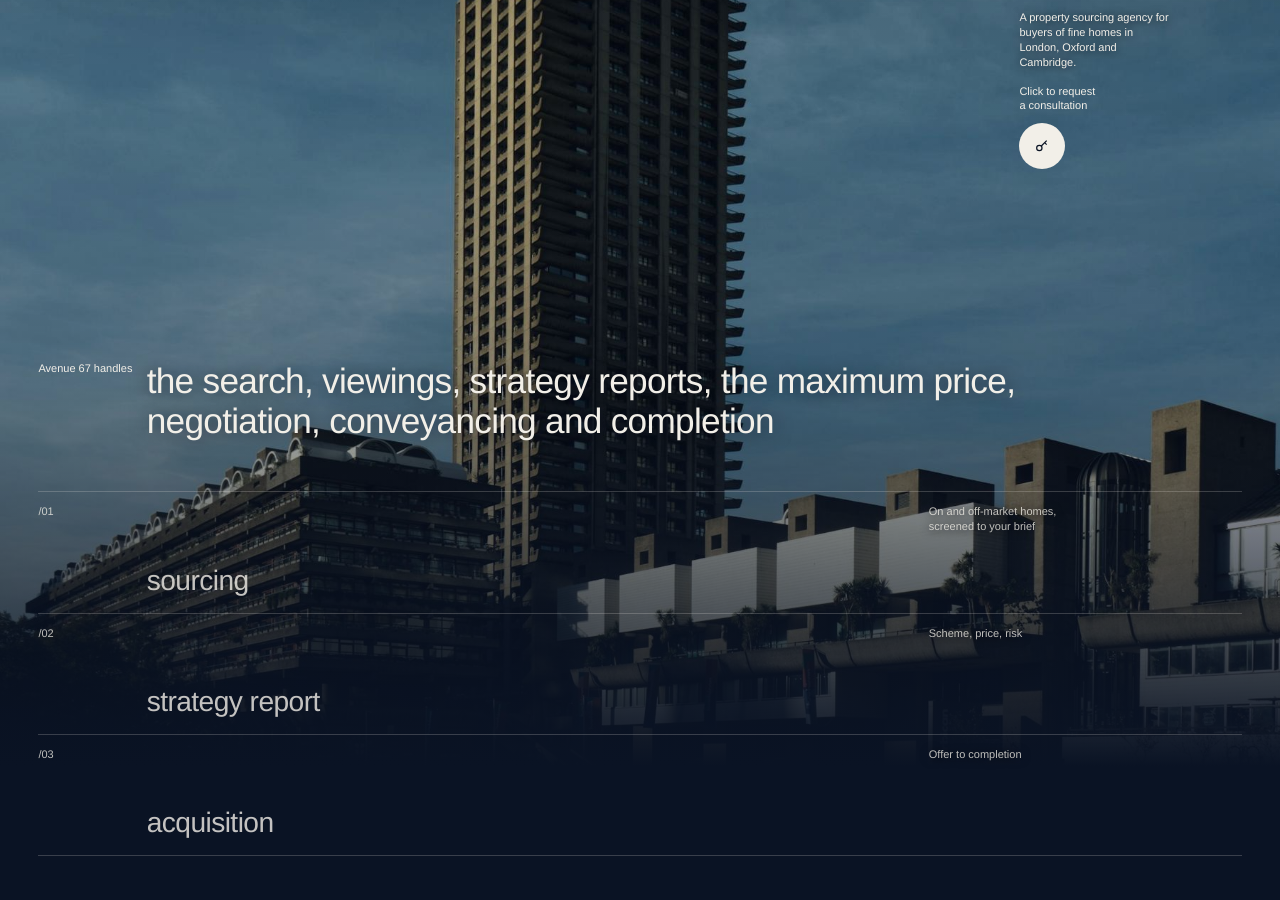
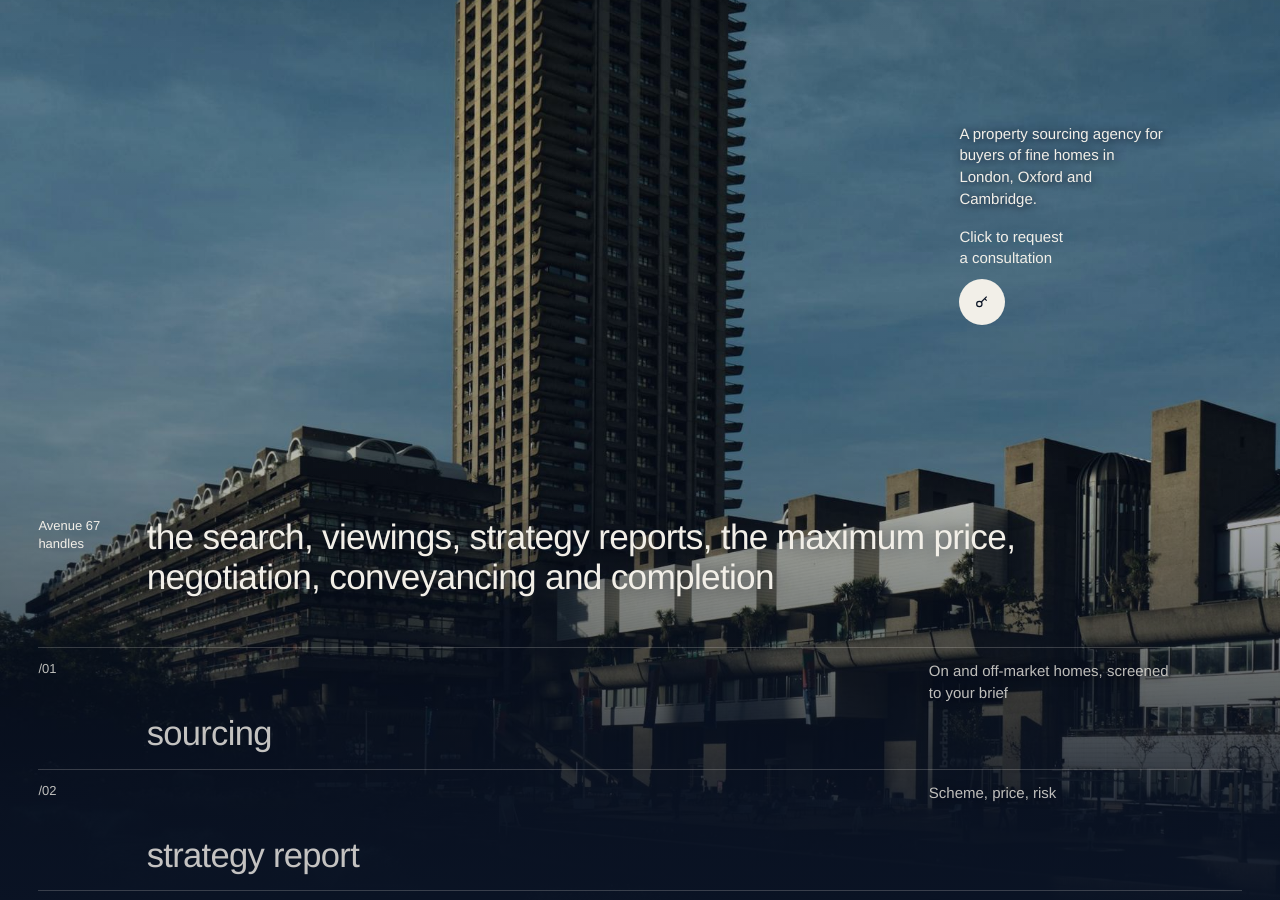
Before and after one commit to syqgenesis/avenue62, a plain HTML site: page index.html in a window 1280 px wide. Shown: the part 260-1160 px from the top of the page. Drawn offline with Linux system fonts and the light colour scheme.

Commit message:
Larger small text, lower intro block
Co-Authored-By: Claude Opus 5.5 <noreply@anthropic.com>

```diff
--- a/index.html
+++ b/index.html
@@ -26,10 +26,10 @@
 * { box-sizing: border-box; }
 [hidden] { display: none !important; }
 html { scroll-behavior: smooth; overflow-x: clip; }
-body { margin: 0; background: var(--ink); color: var(--ivory); font: 400 11px/1.35 var(--sans); -webkit-font-smoothing: antialiased; overflow-x: hidden; }
+body { margin: 0; background: var(--ink); color: var(--ivory); font: 400 13px/1.4 var(--sans); -webkit-font-smoothing: antialiased; overflow-x: hidden; }
 a { color: inherit; text-decoration: none; }
 p { margin: 0; }
-.tiny { font-size: 11px; line-height: 1.35; font-weight: 400; }
+.tiny { font-size: 13px; line-height: 1.4; font-weight: 400; }
 :focus-visible { outline: 1px solid var(--ivory); outline-offset: 4px; }
 
 /* Photo zone */
@@ -44,7 +44,7 @@ p { margin: 0; }
 .dots i:first-child { background: var(--ivory); }
 
 .title { margin: 3vw 0 0 2%; font: 300 clamp(56px, 9.2vw, 150px)/.86 var(--sans); letter-spacing: -0.055em; white-space: nowrap; }
-.intro { display: grid; gap: 14px; width: 150px; margin: 5vw 6% 0 auto; }
+.intro { display: grid; gap: 16px; width: 210px; margin: 13vw 6% 0 auto; font-size: 15px; line-height: 1.45; }
 .intro .cta { display: grid; gap: 10px; justify-items: start; }
 .key { width: 46px; height: 46px; border-radius: 50%; background: var(--ivory); color: var(--ink); display: grid; place-items: center; transition: background-color .4s, transform .5s cubic-bezier(.2,.7,.2,1); }
 a:hover .key, button.key:hover { background: var(--champagne); transform: translateY(2px); }
@@ -62,9 +62,9 @@ a:hover .key, button.key:hover { background: var(--champagne); transform: transl
 .row { display: grid; grid-template-columns: 9% 1fr 26%; min-height: 9.5vw; padding: 12px 0 18px; border-top: 1px solid var(--line); }
 .row:last-child { border-bottom: 1px solid var(--line); }
 .row .n { color: var(--mist); }
-.row h2 { grid-column: 2; align-self: end; margin: 0; font: 300 clamp(22px, 2.2vw, 34px)/1 var(--sans); letter-spacing: -0.02em; color: rgba(242,239,232,.8); transition: color .4s; }
+.row h2 { grid-column: 2; align-self: end; margin: 0; font: 300 clamp(26px, 2.7vw, 42px)/1 var(--sans); letter-spacing: -0.02em; color: rgba(242,239,232,.8); transition: color .4s; }
 .row:hover h2 { color: var(--ivory); }
-.row .d { grid-column: 3; grid-row: 1; display: grid; gap: 8px; align-content: start; color: var(--mist); max-width: 150px; }
+.row .d { grid-column: 3; grid-row: 1; display: grid; gap: 8px; align-content: start; color: var(--mist); max-width: 240px; font-size: 15px; line-height: 1.45; }
 
 /* Close */
 .close { position: relative; isolation: isolate; min-height: 100svh; padding: 18vh var(--g) 0; display: flex; flex-direction: column; overflow: hidden; }
@@ -74,7 +74,7 @@ a:hover .key, button.key:hover { background: var(--champagne); transform: transl
 .close h2 { margin: 0; font: 300 var(--h)/.88 var(--sans); letter-spacing: -0.045em; }
 .close h2 span { display: block; }
 .close h2 .r { padding-left: 1.4em; }
-.close .note { margin: 3.2vw 0 0 calc(var(--h) * 1.4); max-width: 220px; font-size: 12px; line-height: 1.5; color: rgba(242,239,232,.72); }
+.close .note { margin: 3.2vw 0 0 calc(var(--h) * 1.4); max-width: 280px; font-size: 15px; line-height: 1.5; color: rgba(242,239,232,.72); }
 .close .form { margin-top: auto; }
 
 .trio-x > div::before { content: ""; position: absolute; inset: 0; background: linear-gradient(180deg, rgba(10,19,36,.7) 0%, rgba(10,19,36,0) 35%); }
@@ -102,7 +102,7 @@ a:hover .key, button.key:hover { background: var(--champagne); transform: transl
 
 @media (max-width: 760px) {
   .title { margin-left: 0; font-size: 20.5vw; margin-top: 12vw; }
-  .intro { margin: 10vw 0 0 auto; width: 150px; }
+  .intro { margin: 30vw 0 0 auto; width: 170px; font-size: 14px; }
   .zone__bg { background-position: 62% top; }
   .offer, .figures { grid-template-columns: 1fr; }
   .offer { margin-top: 70vw; } .offer > span { margin-bottom: 10px; }
```
